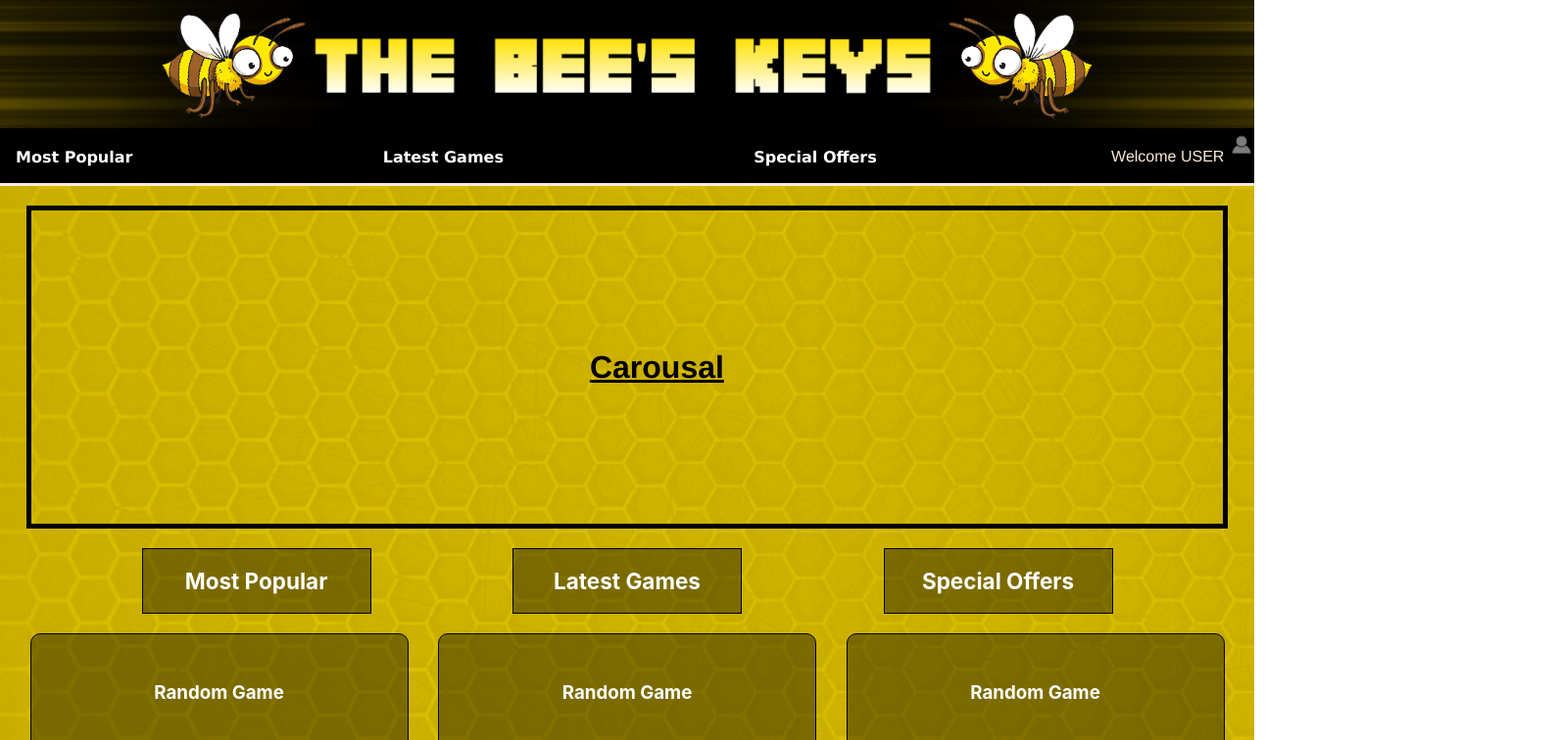
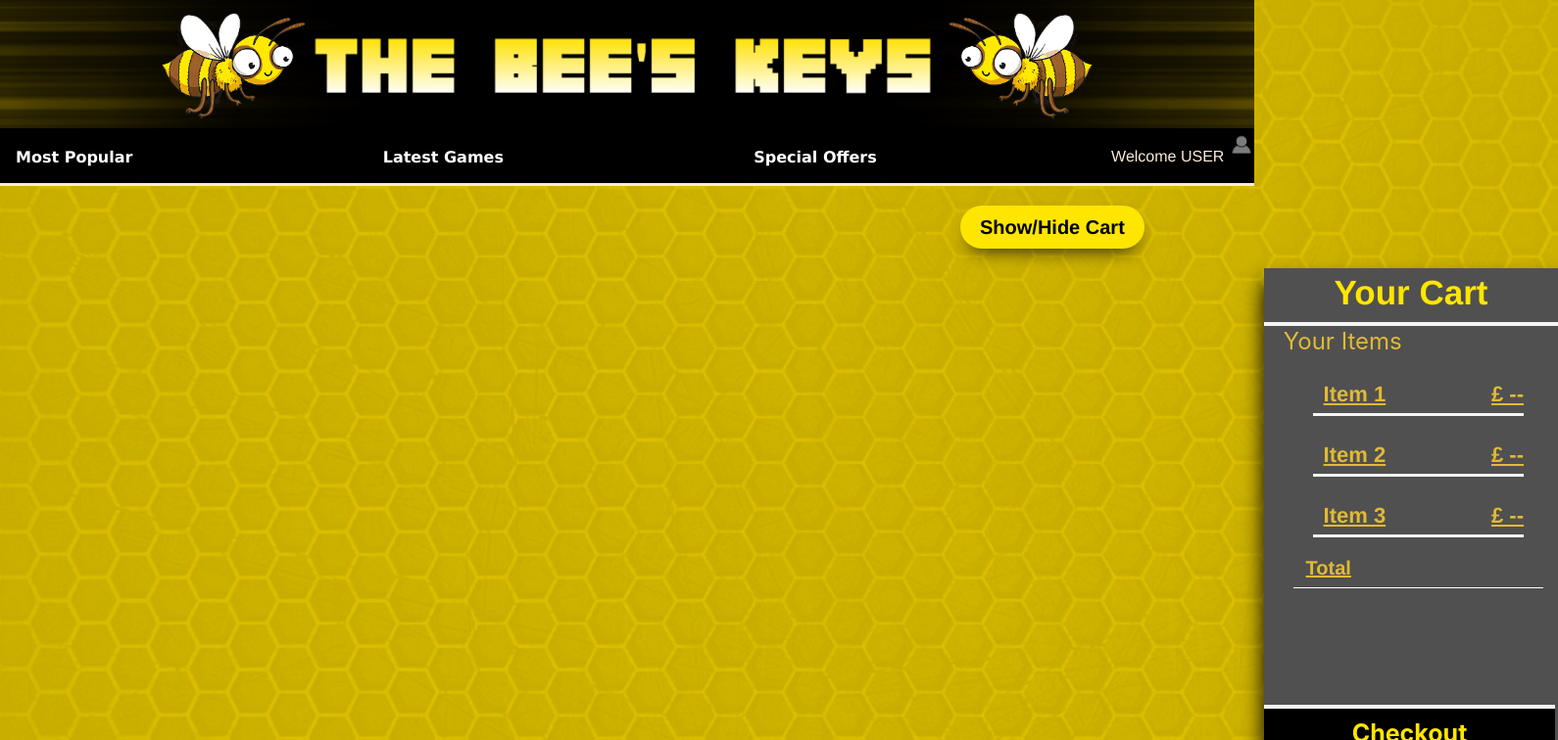
Before and after one commit to alexdean2112/CN-Project-Frontend, a React (Create React App) app: page /home in a window 1280 px wide. Shown: the top 756 px of the page at 98% size, 1590 px wide, since content can reach past the window. Built offline with nearby package versions, Linux system fonts and the light colour scheme.

Commit message:
added basket to homepage

```diff
--- a/src/components/HomePage.js
+++ b/src/components/HomePage.js
@@ -1,11 +1,14 @@
 import Header from "./Header"
 import Footer from "./Footer"
 import Mainpage from "./Mainpage"
+import Basket from "./Basket"
+
 
 const HomePage = () => {
     return (
         <div>
             <Header />
+            <Basket />
             <Mainpage />
             <Footer />
         </div>
```
